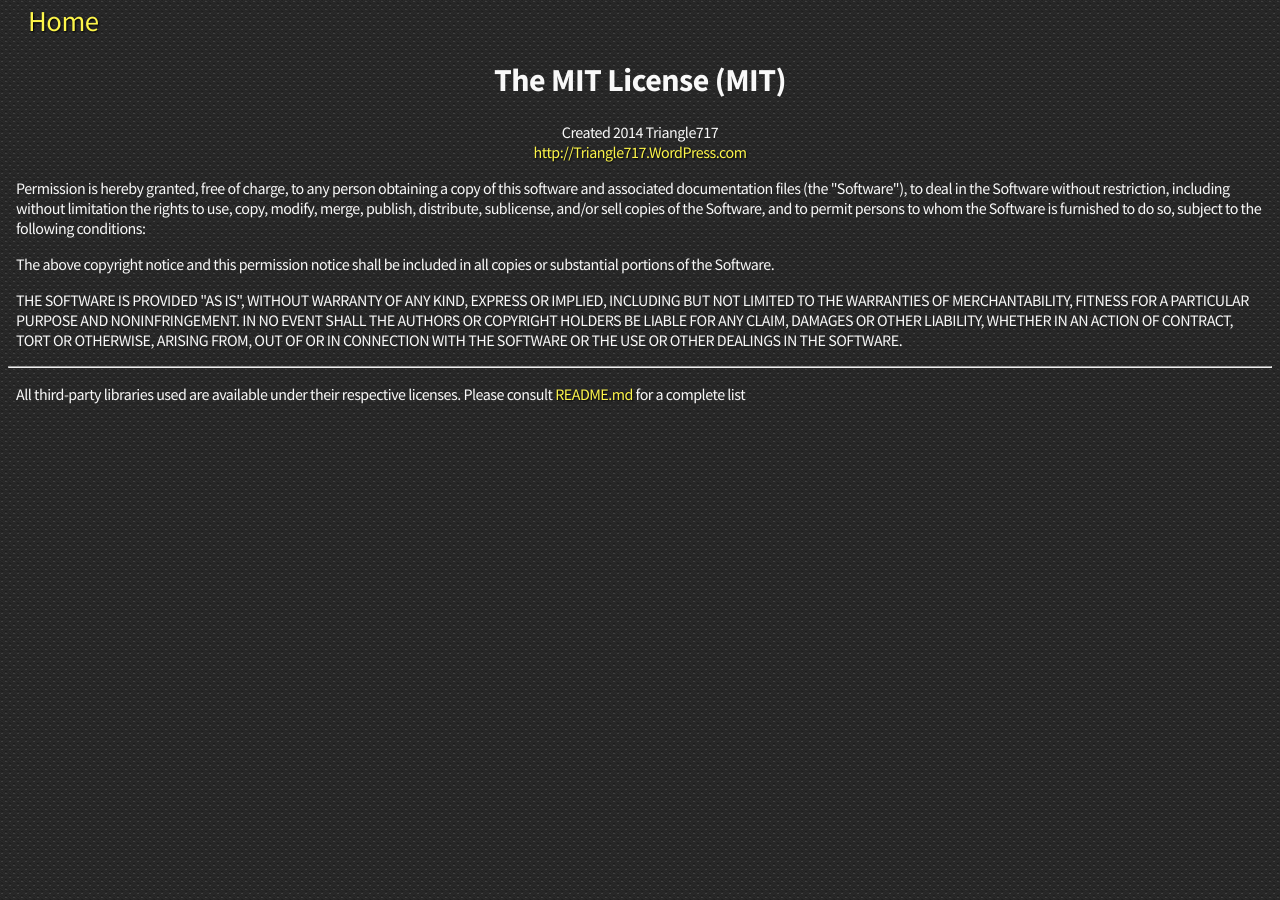
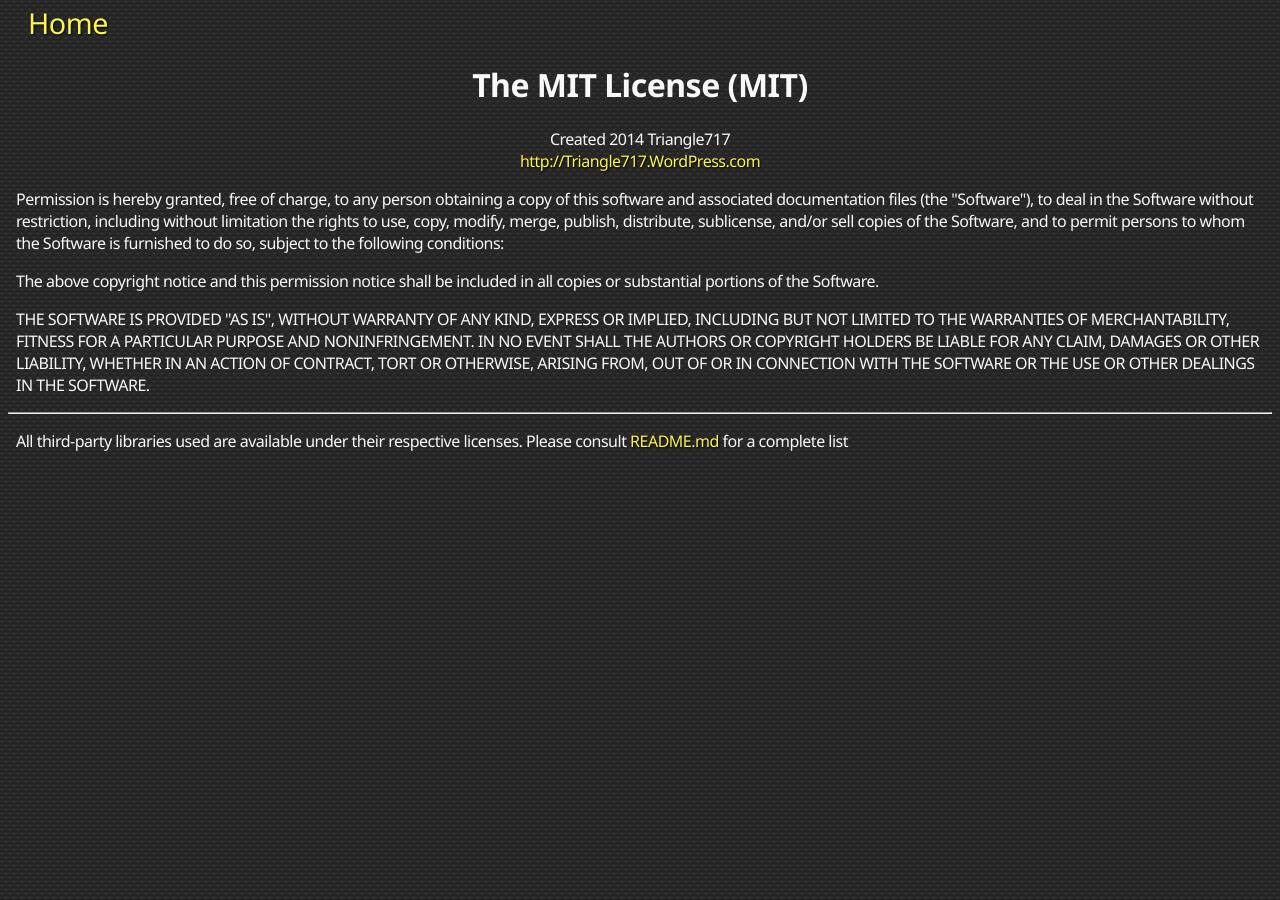
Before and after one commit to le717/le717.github.io, a Jekyll site: the page built from license/index.html, in a window 1280 px wide. Built offline with Jekyll 4.4.1, drawn with Linux system fonts in a browser that asks for light colours.

Commit message:
Trying out a different font [ci skip]

```diff
--- a/_includes/base-style.html
+++ b/_includes/base-style.html
@@ -1,14 +1,14 @@
-  <link rel="stylesheet" href="http://fonts.googleapis.com/css?family=Source+Sans+Pro:400,600,700|Share+Tech+Mono">
+<!--  <link rel="stylesheet" href="http://fonts.googleapis.com/css?family=Source+Sans+Pro:400,600,700|Share+Tech+Mono">-->
+  <link rel="stylesheet" href="http://fonts.googleapis.com/css?family=Noto+Sans:400,700|Share+Tech+Mono">
   {% if page.google_font %}<link rel="stylesheet" href="http://fonts.googleapis.com/css?family={{ page.google_font }}">{% endif %}
 
   <!-- Base CSS styling -->
   <style>
-    html {
-      min-width: 320px;
-      -webkit-font-smoothing: antialiased;
-    }
+    html { min-width: 320px; }
+
     body {
-      font-family: "Source Sans Pro", "Open Sans", Arial, sans-serif;
+/*      font-family: "Source Sans Pro", "Open Sans", Arial, sans-serif;*/
+      font-family: "Noto Sans", "Open Sans", Arial, sans-serif;
       font-weight: 400;
       letter-spacing: -0.5px;
       color: #f8f8f8;
--- a/css/style.css
+++ b/css/style.css
@@ -54,7 +54,7 @@
   margin-top: 5px;
   margin-left: -25px;
 }
-#sidebar li { font-size: 1.1em; }
+#sidebar li { font-size: 1em; }
 
 #sidebar-btn { display: none; }
 
--- a/license/index.html
+++ b/license/index.html
@@ -1,6 +1,5 @@
 ---
 title: MIT License
-googlefont: Source+Sans+Pro:400,600,700
 ---
 {% include head.html %}
 {% include base-style.html %}
```
